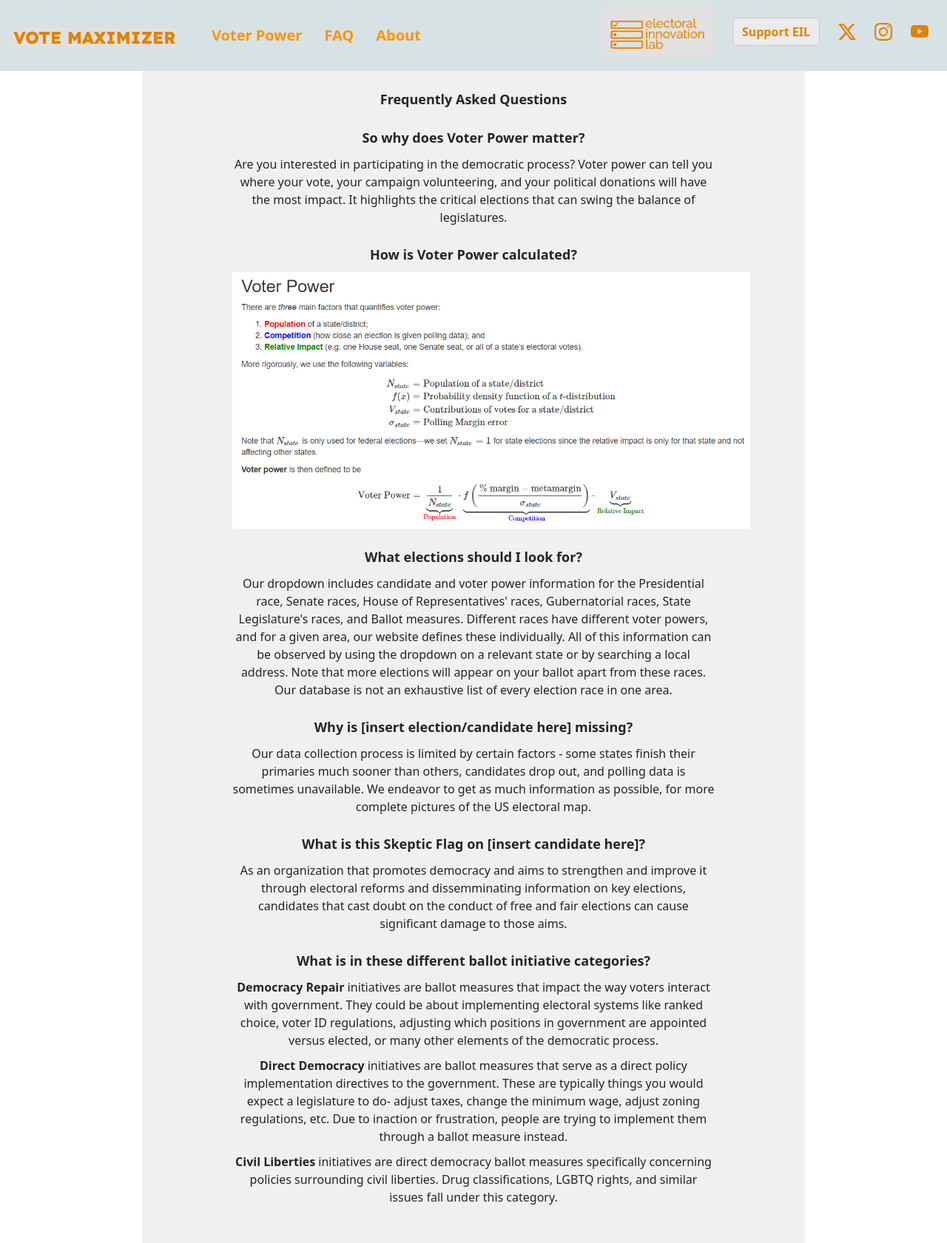
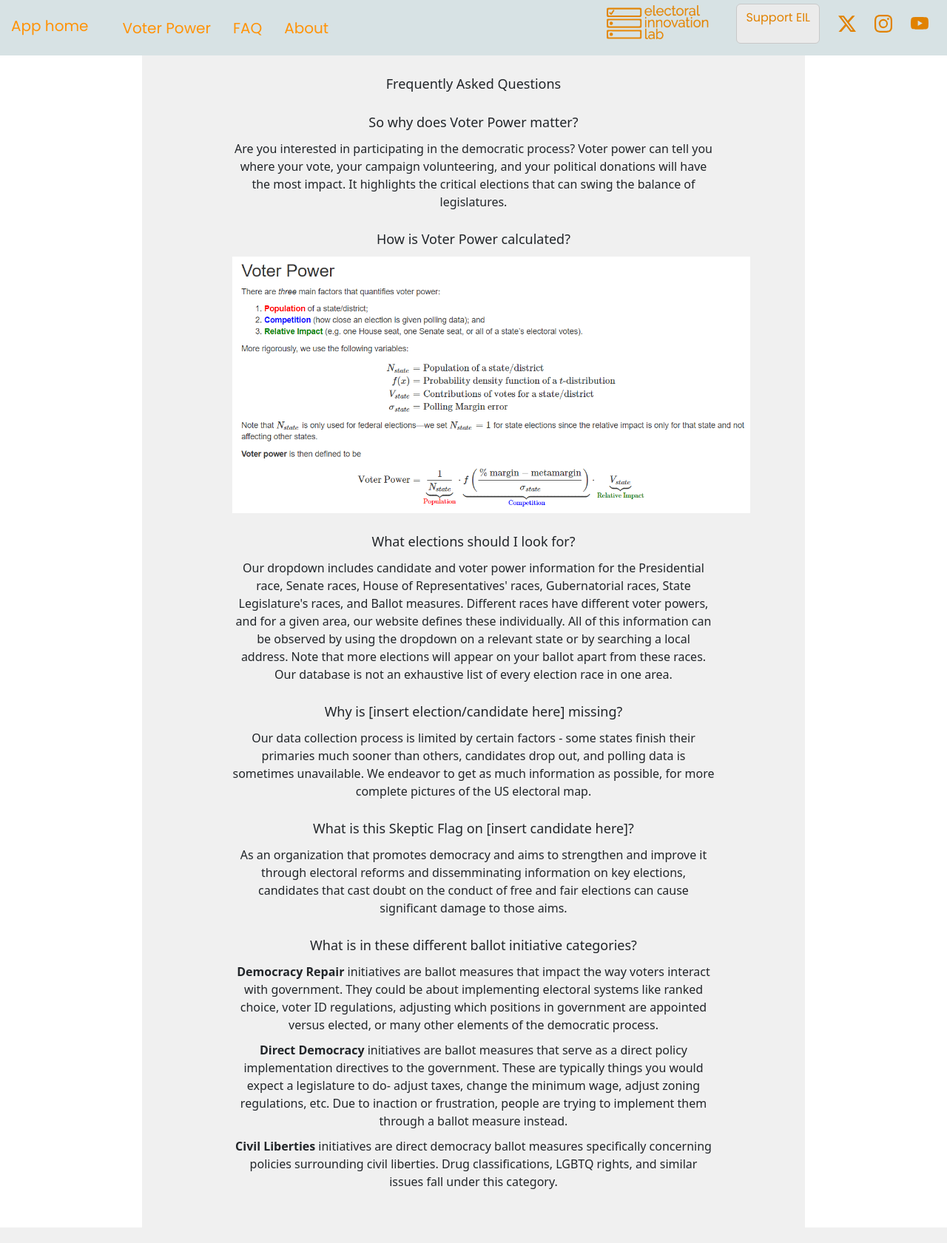
Before and after one commit to PJSuoc/Maximizer-App, a Flask app: page /faq in a window 1280 px wide. Shown: the whole page at 74% size. After the commit the page ends 1660 px from the top, so only its background shows below. Run offline with Flask 3, Linux system fonts and the light colour scheme; parts of the project's set-up code (start-up, migrations or seed data) failed here and were passed over; some libraries are stand-ins or nearby versions.

Commit message:
updated style

```diff
--- a/server/static/styles.css
+++ b/server/static/styles.css
@@ -8,7 +8,7 @@ html{
 }
 .poppins-regular {
     font-family: "Poppins", sans-serif;
-    font-weight: 400;
+    font-weight: 200;
     font-style: normal;
   }
 
@@ -152,6 +152,7 @@ body {
     color: rgb(225, 130, 0);
     border-color: rgb(200, 200, 200);
     background-color: rgb(235, 235, 235);
+    font-family: "Poppins", sans-serif;
 }
 
 #social-item {
@@ -197,7 +198,7 @@ body {
     margin: 10px;
     margin-bottom: 10%;
     list-style-type: none;
-    font-family: "Monaco", monospace;
+    /*font-family: "Monaco", monospace;*/
     color: black;
 }
 
@@ -207,7 +208,7 @@ body {
     margin: 10px;
     margin-bottom: 10%;
     list-style-type: none;
-    font-family: "Monaco", monospace;
+    /*font-family: "Monaco", monospace;*/
     color: maroon;
 }
 
@@ -215,7 +216,7 @@ body {
     justify-content: center;
     margin: 10px;
     list-style-type: none;
-    font-family: "Monaco", monospace;
+    font-family: 'Poppins', sans-serif;
     color: black;
 }
 
@@ -236,7 +237,7 @@ body {
     padding-top: 25px;
     text-align: center;
     font-size: 18px;
-    font-weight: bold;
+    /*font-weight: bold;*/
 }
 
 #info-blurb{
--- a/server/templates/detail.html
+++ b/server/templates/detail.html
@@ -105,7 +105,7 @@
                     <div class="map-overlay-inner">
                         <fieldset>
 
-                            <label for="layer" style="margin-top: 15px;">Pick your topic of interest: </label>
+                            <label for="layer" style="margin-top: 15px; margin-bottom: 15px;">Currently viewing the: </label>
                             <select id="layer" name="layer">
                                 <option value="empty">choose</option>
                                 <option value="presidential2" selected>Presidential race</option>
--- a/server/templates/layout.html
+++ b/server/templates/layout.html
@@ -40,7 +40,7 @@
         padding-left: 15px !important;
         padding-right: 15px !important;
         color: rgb(255, 147, 7);
-        font-size: 24px;
+        /*font-size: 20px;    */
     }
 
     </style>
@@ -49,14 +49,17 @@
 
 </head>
 
+
+
 <body>
     <script src="https://cdn.jsdelivr.net/npm/bootstrap@5.3.3/dist/js/bootstrap.bundle.min.js" integrity="sha384-YvpcrYf0tY3lHB60NNkmXc5s9fDVZLESaAA55NDzOxhy9GkcIdslK1eN7N6jIeHz" crossorigin="anonymous"></script>
     <header>
-        <nav class= "navbar" >
+        <nav class="navbar poppins-regular">
+
 
                 <div class="nav col" id="left-navbar">
-                    <a class="navbar-brand" href="/"><img src="static/images/vm_logo.PNG" width="225px" min-height="75px"></a>
-                    <title>Vote Maximizer</title>
+                    <a class="navbar-brand" href="/"><b>App home</b></a>
+                    <title>Home</title>
                     <a class="nav-link" href="/voter-power"><b>Voter Power</b></a>
                     <a class="nav-link" href="/faq"><b>FAQ</b></a>
                     <a class="nav-link" href="/about"><b>About</b></a>
@@ -65,10 +68,10 @@
                 <div class="nav col" id="right-navbar">
                 <ul id="socials">
                     <li id="social-item">
-                        <a href="https://www.electoral-lab.org/" id="logo"><img src="static/images/eil_logo_g.png" width="150px" min-height="75px"></a>
+                        <a href="https://www.electoral-lab.org/" id="logo"><img src="static/images/eil_logo_no_back.png" width="150px" min-height="75px"></a>
                     </li>
                     <li id="social-item">
-                        <a class="btn" id="dono-btn" href="https://www.paypal.com/donate/?hosted_button_id=CUTEBG7A85LT6" role="button"><b>Support EIL</b></a>
+                        <a class="btn" id="dono-btn" href="https://www.paypal.com/donate/?hosted_button_id=CUTEBG7A85LT6" role="button"><p>Support EIL</p></a>
                     </li>
                     <li id="social-item"><a href="https://x.com/ElectoralLab">
                         <svg xmlns="http://www.w3.org/2000/svg" width="24" height="24" fill="rgb(225, 130, 0)" class="bi bi-twitter-x" viewBox="0 0 16 16">
```
Also changed, not shown: server/templates/home.html (+16 -5 lines), server/static/images/eil_logo_no_back.png (added).
